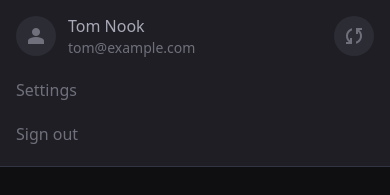
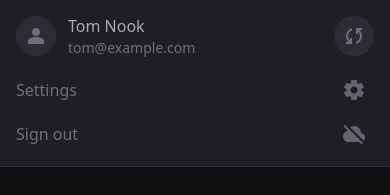
Before and after one commit to DM3G4/thunder, a Svelte app: page / in a window 390 px wide. Shown: the part 215-410 px from the top of the page. Built offline with nearby package versions, Linux system fonts and the light colour scheme.

Commit message:
Improved Dashboard
- Renamed events
- Moved Dashboard
- Moved SyncButton

```diff
--- a/package.json
+++ b/package.json
@@ -20,12 +20,11 @@
 		"postcss": "^8.4.21",
 		"svelte": "^3.58.0",
 		"svelte-check": "^3.1.4",
+		"svelte-class-transition": "^1.0.4",
 		"tailwindcss": "^3.3.1",
 		"tslib": "^2.5.0",
 		"typescript": "^5.0.3",
 		"vite": "^4.2.0"
 	},
-  "dependencies": {
-    "svelte-class-transition": "^1.0.4"
+	"dependencies": {}
 }
-}
--- a/src/App.svelte
+++ b/src/App.svelte
@@ -1,6 +1,6 @@
 <script lang="ts">
 	import './app.css'
-	import Dashboard from './components/Dashboard.svelte'
+	import Dashboard from './components/Dashboard/Dashboard.svelte'
 	import Header from './components/Header.svelte'
 	import List from './components/List.svelte'
 	import Section from './components/Section.svelte'
--- a/src/components/Dashboard.svelte
+++ b/src/components/Dashboard/Dashboard.svelte
@@ -1,15 +1,35 @@
 <script lang="ts">
-	import Icon from './Icon.svelte'
-	import { SYNC, VOLT, USER, MENU, CLOSE, SYNC_DONE, SETTINGS, SIGN_OUT } from '../lib/icons'
-	import Separator from './Separator.svelte'
+	import Icon from '../Icon.svelte'
+	import { VOLT, USER, MENU, CLOSE, SETTINGS, SIGN_OUT } from '../../lib/icons'
+	import Separator from '../Separator.svelte'
+	import { clickOutside } from '../../lib/events'
+	import { slide } from 'svelte/transition'
 	import Transition from 'svelte-class-transition'
-	import { clickOutside } from '../lib/customEvents'
 
-	// <!-- TODO: Implement dropdown logic -->
+	// <!-- TODO: Implement Sync action -->
+	import SyncButton from './SyncButton.svelte'
+
 	// <!-- TODO: Add tooltips -->
 	// <!-- TODO: Double check aria attributes -->
+	// <!-- TODO: Implement user account info -->
+
 	let showDropdown: boolean = false
 	let isCollapsed: boolean = true
+
+	const userOptions = [
+		{
+			name: 'Settings',
+			icon: SETTINGS,
+			// <!-- TODO: Implement settings action -->
+			action: () => {},
+		},
+		{
+			name: 'Sign out',
+			icon: SIGN_OUT,
+			// <!-- TODO: Implement sign out action -->
+			action: () => {},
+		},
+	]
 </script>
 
 <div class="min-h-full">
@@ -42,19 +62,16 @@
 				</div>
 
 				<div class="hidden sm:ml-6 sm:flex sm:items-center">
-					<!-- TODO: Implement syncing logic -->
-					<!-- TODO: Remove duplicated sync button -->
-					<button
-						type="button"
-						class="rounded-full p-2 m-3 text-dark-500 hover:text-dark-700 focus:outline-none focus:ring-0 focus:ring-offset-2 focus:ring-offset-current">
-						<span class="sr-only">Sync</span>
-						<Icon name="{SYNC}" />
-					</button>
-
+					<SyncButton class="m-3" />
 					<Separator />
 
 					<!-- Profile dropdown -->
-					<div class="relative ml-3">
+					<div
+						class="relative ml-3"
+						use:clickOutside
+						on:outclick="{() => {
+							showDropdown = false
+						}}">
 						<div>
 							<button
 								type="button"
@@ -81,42 +98,32 @@
 								role="menu"
 								aria-orientation="vertical"
 								aria-labelledby="user-menu-button"
-								tabindex="-1"
-								use:clickOutside
-								on:outclick="{() => {
-									showDropdown = false
-								}}">
-								<!-- TODO: Implement actions -->
-								<!-- TODO: Remove duplcated dropdown options -->
-								<a
-									href="/"
-									class="flex justify-between px-4 py-2 text-sm text-dark-800 font-semibold hover:bg-dark-200 hover:border-l-2  border-white"
-									role="menuitem"
-									tabindex="-1">Settings <Icon name="{SETTINGS}" size="{20}" class="text-dark-600" /></a>
-								<a
-									href="/"
-									class="flex justify-between px-4 py-2 text-sm text-dark-800 font-semibold hover:bg-dark-200 hover:border-l-2 border-white"
-									role="menuitem"
-									tabindex="-1">Sign out <Icon name="{SIGN_OUT}" size="{20}" class="text-dark-600" /></a>
+								tabindex="-1">
+								{#each userOptions as option}
+									<button
+										class="flex justify-between w-full px-4 py-2 text-sm text-dark-800 font-semibold hover:bg-dark-200 hover:border-l-2  border-dark-900"
+										role="menuitem"
+										tabindex="-1"
+										on:click="{option.action}"
+										>{option.name} <Icon name="{option.icon}" size="{20}" class="text-dark-600" /></button>
+								{/each}
 							</div>
 						</Transition>
 					</div>
 				</div>
 
-				<!-- Mobile menu button -->
+				<!-- Mobile menu collapse button -->
 				<div class="-mr-2 flex items-center sm:hidden">
 					<button
 						type="button"
 						class="inline-flex items-center justify-center rounded-md bg-dark-300 p-2 text-dark-500 hover:bg-dark-200 focus:outline-none focus:ring-1 focus:ring-dark-border focus:ring-offset-2 focus:ring-offset-current"
 						aria-controls="mobile-menu"
-						aria-expanded="false">
+						aria-expanded="false"
+						on:click="{() => {
+							isCollapsed = !isCollapsed
+						}}">
 						<span class="sr-only">Open main menu</span>
-						<!-- TODO: Implement collapsing logic -->
-						{#if isCollapsed}
-							<Icon name="{CLOSE}" class="h-6 w-6" />
-						{:else}
-							<Icon name="{MENU}" class="h-6 w-6" />
-						{/if}
+						<Icon name="{isCollapsed ? CLOSE : MENU}" class="h-6 w-6" />
 					</button>
 				</div>
 			</div>
@@ -124,7 +131,8 @@
 
 		<!-- Mobile menu -->
 		{#if isCollapsed}
-			<div class="sm:hidden" id="mobile-menu">
+			<div class="sm:hidden" id="mobile-menu" transition:slide="{{ duration: 500 }}">
+				<!-- Mobile tabs section -->
 				<div class="space-y-1 pt-2 pb-3">
 					<!-- TODO: Make tabs into iterable object -->
 					<!-- TODO: Implement tab logic here too -->
@@ -144,6 +152,7 @@
 						class="border-transparent text-dark-500 hover:border-dark-900 hover:bg-dark-300 hover:text-dark-900 block border-l-4 py-2 pl-3 pr-4 text-base font-medium"
 						>Anime</a>
 				</div>
+				<!-- Mobile user options section -->
 				<div class="border-t border-dark-border pt-4 pb-3">
 					<div class="flex items-center px-4">
 						<div class="flex-shrink-0">
@@ -154,27 +163,18 @@
 							<div class="text-base font-medium text-dark-800">Tom Nook</div>
 							<div class="text-sm font-medium text-dark-500">tom@example.com</div>
 						</div>
-						<!-- TODO: Implement Sync action -->
-						<!-- TODO: Remove duplicate sync action -->
-						<button
-							type="button"
-							class="ml-auto flex-shrink-0 rounded-full bg-dark-300 p-2 text-dark-500 hover:text-dark-700 focus:outline-none focus:ring-0 focus:ring-offset-current focus:ring-offset-2">
-							<span class="sr-only">Sync</span>
-							<Icon name="{SYNC}" />
-						</button>
+
+						<SyncButton class="ml-auto flex-shrink-0" />
 					</div>
-					<!-- TODO: Remove duplicate dropdown options -->
-					<!-- TODO: Implement options actions -->
 					<div class="mt-3 space-y-1">
-						<a
-							href="/"
-							class="block pl-3 pr-4 py-2 text-base font-medium text-dark-500 hover:bg-dark-300 hover:text-dark-900 hover:border-dark-900 border-transparent border-l-4"
-							>Settings</a>
-
-						<a
-							href="/"
-							class="block pl-3 pr-4 py-2 text-base font-medium text-dark-500 hover:bg-dark-300 hover:text-dark-900  hover:border-dark-900 border-transparent border-l-4"
-							>Sign out</a>
+						{#each userOptions as option}
+							<button
+								class="flex w-full justify-between pl-3 pr-4 py-2 text-base font-medium text-dark-500 hover:bg-dark-300 hover:text-dark-900 hover:border-dark-900 border-transparent border-l-4"
+								on:click="{option.action}">
+								{option.name}
+								<Icon name="{option.icon}" class="text-dark-400 mr-2" />
+							</button>
+						{/each}
 					</div>
 				</div>
 			</div>
--- /dev/null
+++ b/src/components/Dashboard/SyncButton.svelte
@@ -0,0 +1,15 @@
+<script lang="ts">
+	import { SYNC, SYNC_DONE } from '../../lib/icons'
+	import Icon from '../Icon.svelte'
+
+	let className: string = ''
+	export { className as class }
+</script>
+
+<!-- TODO: Implement Sync action -->
+<button
+	type="button"
+	class="{`${className} rounded-full bg-dark-300 p-2 text-dark-500 hover:text-dark-700 focus:outline-none focus:ring-0 focus:ring-offset-current focus:ring-offset-2 `}">
+	<span class="sr-only">Sync</span>
+	<Icon name="{SYNC}" />
+</button>
```
Also changed, not shown: src/lib/events.ts (renamed from src/lib/customEvents.ts). Lines whose indentation alone changed are shown as unchanged.
